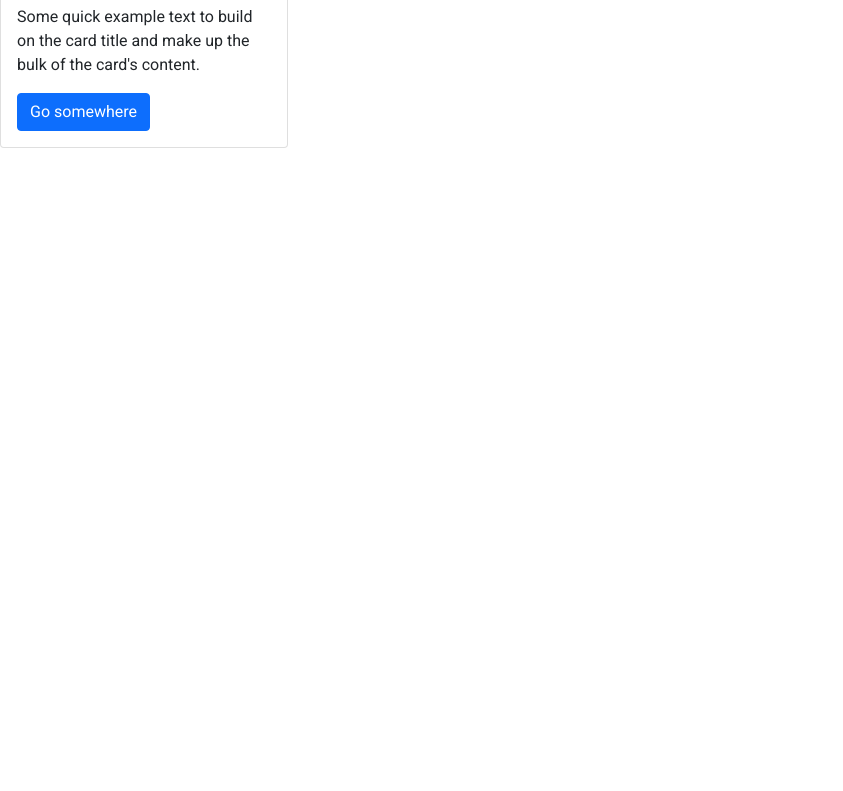
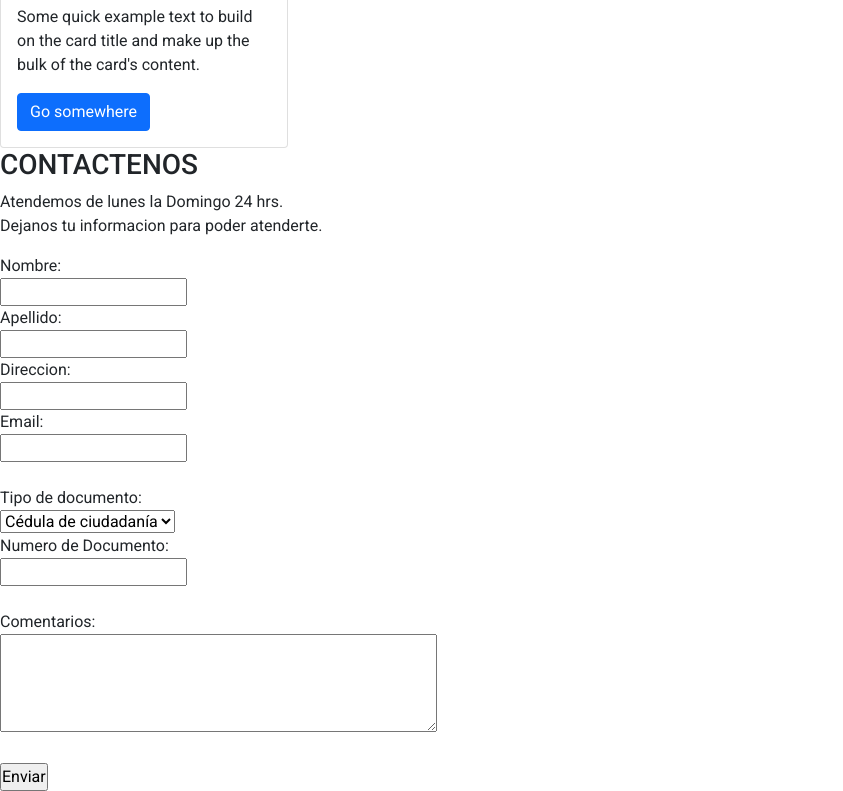
Before and after one commit to XimenaLargo96/Hackaton1-Generation, a plain HTML site: page index.html in a window 1280 px wide. Shown: the part 770-1561 px from the top of the page, without its empty margins (0-843 px from the left). Before the commit the page ends 918 px from the top, so only its background shows below. Drawn offline with nearby package versions, Linux system fonts and the light colour scheme.

Commit message:
add contact form

```diff
--- a/index.html
+++ b/index.html
@@ -59,7 +59,40 @@
         </div>
       </section>
       <section>
+        <h3>CONTACTENOS</h3>
+        <p>Atendemos de lunes la Domingo 24 hrs.<br> Dejanos tu informacion para poder atenderte.</p>
 
+        <form action="#" method="post">
+
+            <label for="nombre">Nombre:</label><br>
+            <input type="text" id="nombre" name="nombre"><br>
+
+            <label for="apellido">Apellido:</label><br>
+            <input type="text" id="apellido" name="apellido"><br>
+
+            <label for=Direccion>Direccion:</label><br>
+            <input type=text id=Direccion name=Direccion> </input><br>
+
+            <label for=Email>Email:</label><br>
+            <input type=text id=Email name=Email> </input><br><br>
+
+            <label for="tipo_documento">Tipo de documento:</label><br>
+            <select id="tipo_documento" name="tipo_documento">
+                <option value="CC">Cédula de ciudadanía</option>
+                <option value="TI">Tarjeta de identidad</option>
+                <option value="CE">Cédula de extranjería</option>
+                <option value="RC">Registro civil</option>
+            </select><br>
+
+            <label for=numero_documento>Numero de Documento:</label><br>
+            <input type=text id=numero_de_documento name=numero_de_documento> </input><br><br>
+
+            <label for="comentario">Comentarios:</label><br>
+            <textarea id="comentario" name="comentario" rows="4" cols="50"></textarea><br><br>
+
+            <input type="submit" value="Enviar">
+
+        </form>
       </section>
     </main>
     <footer>
```
